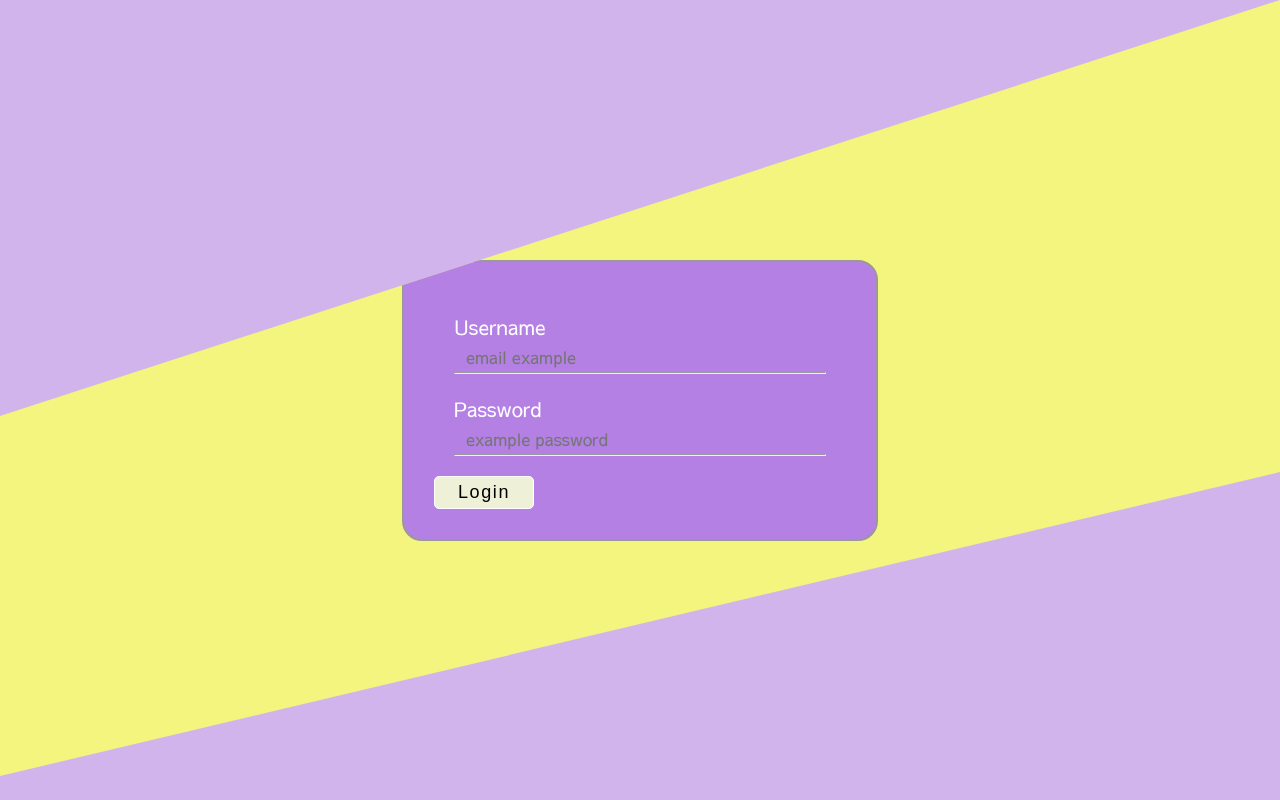
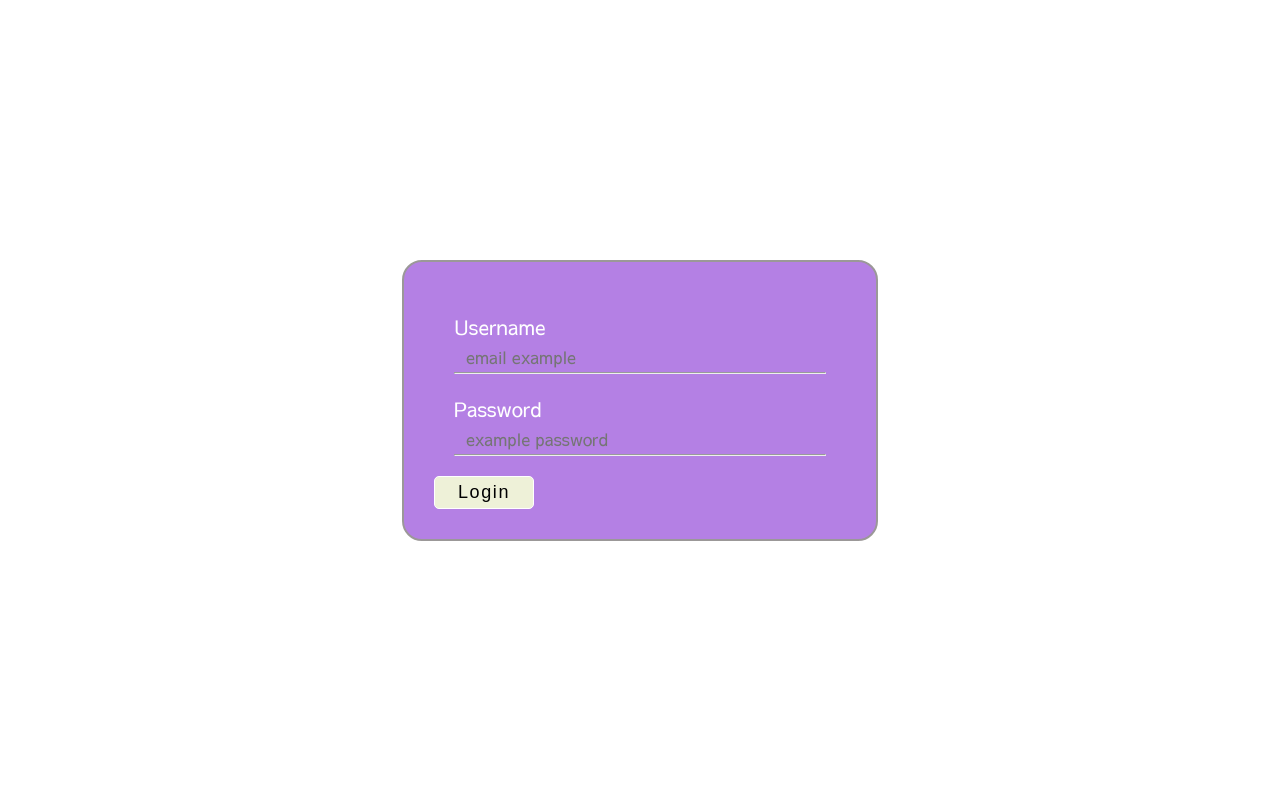
Before and after one commit to carlos398/dashboard, a React (Create React App) app: page / in a window 1280 px wide. Built offline with nearby package versions, Linux system fonts and the light colour scheme.

Commit message:
manejo de jwt con props y reconocimiento usuario

```diff
--- a/package.json
+++ b/package.json
@@ -40,6 +40,7 @@
   "devDependencies": {
     "chart.js": "^3.6.1",
     "faker": "^5.5.3",
+    "react-hot-toast": "^2.1.1",
     "react-router-dom": "^6.0.2"
   }
 }
--- a/src/App.css
+++ b/src/App.css
@@ -18,8 +18,6 @@
   flex-direction: column;
   justify-content: center;
   align-items: center;
-  background-color: rgb(243, 245, 126);
-  clip-path: polygon(100% 0, 100% 59%, 0 97%, 0 52%);
   font-family: 'Sawarabi Gothic', sans-serif;
 
 }
--- a/src/App.js
+++ b/src/App.js
@@ -1,16 +1,24 @@
-import React from 'react';
+import React, {useState} from 'react';
 import './App.css'
 import {BrowserRouter as Router, Routes, Route} from 'react-router-dom'
 import { Login } from "./components/urls/login"
 import { DashBoard } from "./components/urls/dashboard"
 
 function App() {
+
+  const [token, setToken] = useState(' ')
+
+  const userToken = (tok) => {
+    setToken(tok)
+  }
+  console.log(token)
   return (
+
     <Router>
       <div className = 'container'>
         <Routes>
-          <Route path="/" element={<Login/>} />
-          <Route path="/dash" element={<DashBoard/>} />
+          <Route path="/" element={<Login userToken={userToken}/>}/>
+          <Route path="/dash" element={<DashBoard token={token}/>}/>
         </Routes>
       </div>
     </Router>
--- a/src/components/urls/dashboard.js
+++ b/src/components/urls/dashboard.js
@@ -3,7 +3,9 @@ import { Test } from "../views/test";
 import { Users } from "../views/users";
 import "../../App.css";
 
-export const DashBoard = () =>{
+export const DashBoard = (props) =>{
+    if(props.token.length > 10){
+        console.log(1)
         return(
             <section className="dash">
                 <div className="dash-one">
@@ -26,3 +28,10 @@ export const DashBoard = () =>{
             </section>
         )
     }
+    else{
+        console.log(2)
+        return(
+            <h2>You dont goin to be here</h2>
+        )
+    }
+}
--- a/src/components/urls/login.js
+++ b/src/components/urls/login.js
@@ -1,8 +1,9 @@
-import React, {useState, useEffect} from "react";
+import React, {useState} from "react";
+import { Toaster, toast  } from "react-hot-toast";
 import { useNavigate } from "react-router-dom";
 import "../../App.css";
 
-export const Login = () =>{
+export const Login = (props) =>{
 
     const navigate = useNavigate();
 
@@ -21,20 +22,19 @@ export const Login = () =>{
                 'password' : password
             })
         })
+
         const data = await rest.json()
-        console.log(data.token)
 
         if(data.token){
+            props.userToken(data.token)
             navigate('/dash')
-            setEmail('')
-            setPassword('')
-
         }
         else{
-            alert('someting is wrong')
+            toast.error('email or password are wrong')
         }
+
+
     }
-
 
     return(
         <div className="login">
@@ -61,6 +61,7 @@ export const Login = () =>{
                 </div>
                 <button>Login</button>
             </form>
+            <Toaster/>
         </div>
     )
 };
```
Also changed, not shown: 1 other file (tests, documents, lock files or other folders). Lines whose indentation alone changed are shown as unchanged.
